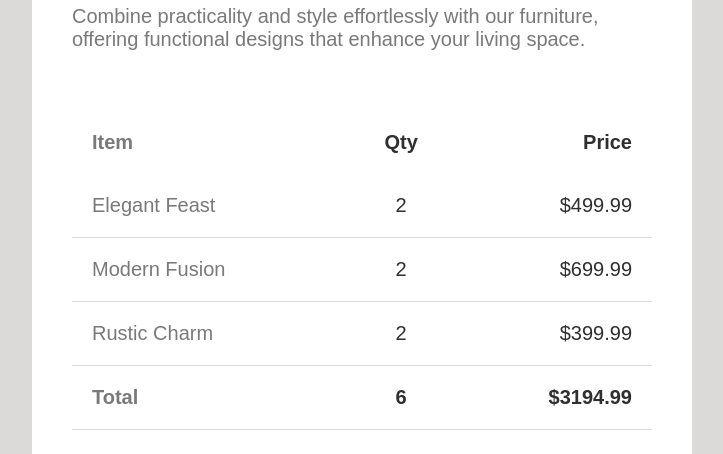
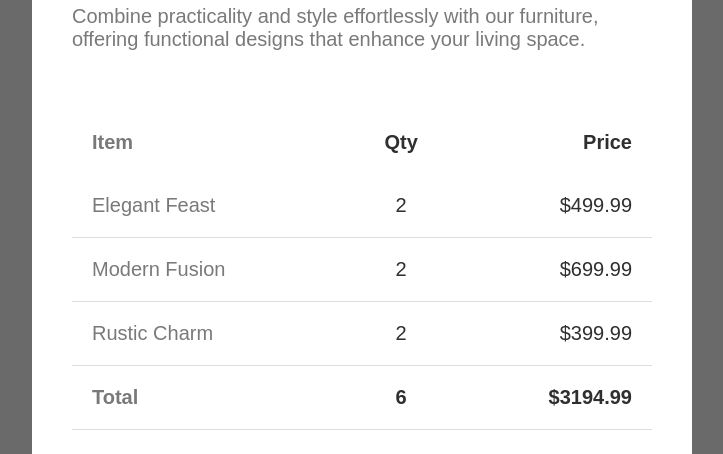
Before and after one commit to ViraArtiukhova/Homework, a plain HTML site: page index.html in a window 1280 px wide. Shown: the part 312-766 px from the top of the page, without its empty margins (278-1001 px from the left). Drawn offline with Linux system fonts and the light colour scheme.

Commit message:
another bg

```diff
--- a/index.html
+++ b/index.html
@@ -27,7 +27,7 @@
     </style>
 
 </head>
-<body style="background-color: #dcd9d9; margin: 0; padding: 0; font-family: Arial, sans-serif;">
+<body style="background-color: #6a6a6a; margin: 0; padding: 0; font-family: Arial, sans-serif;">
     <div class="container">
         <div>
             <p class="fontik" style="text-align: center;">View in browser</p>
```
